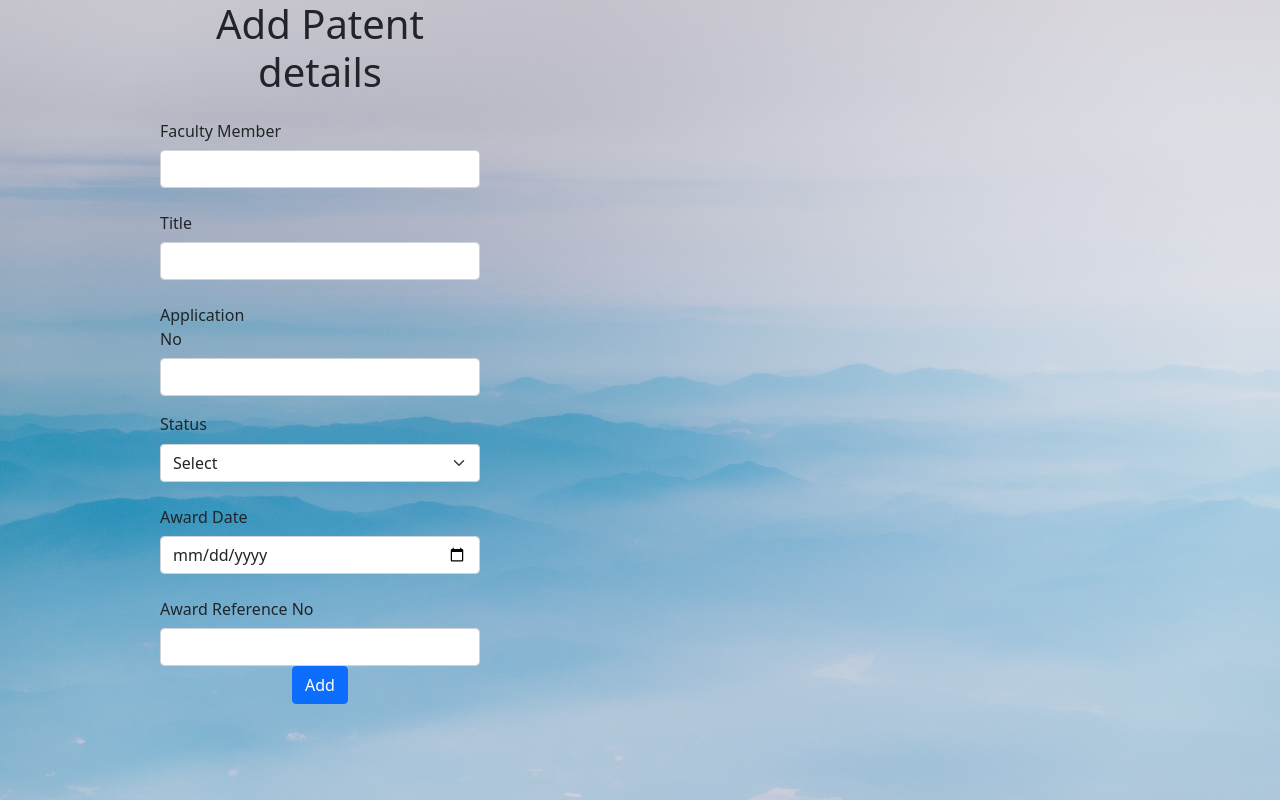
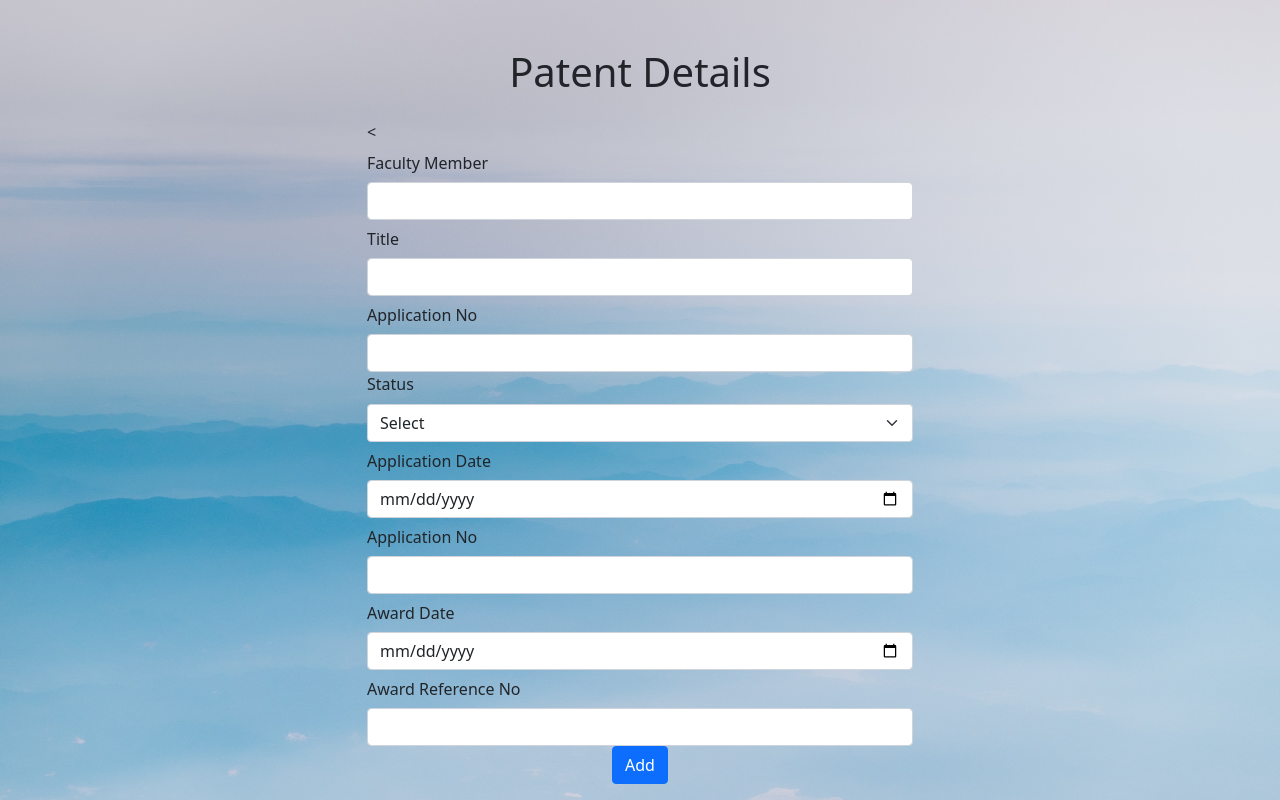
Before and after one commit to AshwiniTengale/MAJOR_PROJECT, a PHP site: page /patent.php in a window 1280 px wide. Run offline with PHP 8.4, Linux system fonts and the light colour scheme.

Commit message:
adding field in patent details

```diff
--- a/Update_reserach_details.php
+++ b/Update_reserach_details.php
@@ -434,6 +434,10 @@ elseif($table=='Patent'){?>
               <input type="text" class="form-control" id="title" name="title" value="<?php echo $row["title"];?>">
 
             </div>
+            <div class="form-group">
+              <label for="application_date">Application_Date</label>
+              <input type="date" class="form-control" id="application_date" name="application_date" value="<?php echo $row["application_date"];?>">
+            </div>
 
             <div class="form-group">
               <label for="application_no">Application_No</label>
--- a/adddetails.php
+++ b/adddetails.php
@@ -115,6 +115,7 @@ elseif($submit==4)
   $fmember=$_POST['fmember'];
   $title=$_POST['title'];
   $application_no=$_POST['application_no'];
+  $application_date=$_POST['application_date'];
   $status=$_POST['status'];
   $dop=$_POST['dop'];
   $reference_no=$_POST['reference_no'];
@@ -122,7 +123,7 @@ elseif($submit==4)
   // echo $UID."<br>";
   // echo  $fmember."<br>",$title."<br>",$application_no."<br>",$status."<br>",$dop."<br>",$award_no."<br>";
 
-  $patent_sql="INSERT INTO Patent (`User_id`,`fmember`,`title`,`application_no`,`dop`,`reference_no`,`status`) VALUES ('$UID','$fmember','$title','$application_no','$dop','$reference_no','$status')";
+  $patent_sql="INSERT INTO Patent (`User_id`,`fmember`,`title`,`application_date`,`application_no`,`dop`,`reference_no`,`status`) VALUES ('$UID','$fmember','$title','$application_date','$application_no','$dop','$reference_no','$status')";
 
   if (mysqli_query($conn,$patent_sql))
    {
--- a/displaydetails.php
+++ b/displaydetails.php
@@ -901,7 +901,7 @@ $sl=1;
      <td><?php echo $sl++; ?></td>
      <td><?php echo $row["fmember"]; ?></td>
      <td><?php echo $row["title"];?></td>
-     <td><?php echo $row["application_no"];?></td>
+     <td><?php echo $row["application_no"]." & ".$row["application_date"];?></td>
      <td><?php echo $row["reference_no"]." & ".$row["dop"];?></td>
      <td><?php echo $row["status"];?></td>
 
@@ -1037,3 +1037,4 @@ $sql4="SELECT COUNT(webofscience)
 
 </div>
 </body>
+</html>
--- a/editdetails.php
+++ b/editdetails.php
@@ -308,7 +308,7 @@ $sl=1;
      <td><?php echo $sl++; ?></td>
      <td><?php echo $row["fmember"]; ?></td>
      <td><?php echo $row["title"];?></td>
-     <td><?php echo $row["application_no"];?></td>
+     <td><?php echo $row["application_no"]." & ".$row["application_date"];?></td>
      <td><?php echo $row["reference_no"]." & ".$row["dop"];?></td>
      <td><?php echo $row["status"];?></td>
 
--- a/patent.php
+++ b/patent.php
@@ -27,18 +27,18 @@
     </style>
   </head>
   <body>
-  <div class="containerbox">
+  <!-- <div class="containerbox">
 
-        <div class="col-md-6 offset-md-3 " >
+  <div class="col-md-6 offset-md-3 mt-5">
       <h1 class="mb-3">Add Patent details</h1>
       <form action="adddetails.php" method="post">
-        <div class="mb-3">
-            <label for="faculty member" class="col-sm-offset col-form-label">Faculty Member</label>
+      <div class="form-group">
+                    <label for="faculty member" class="col-sm-offset col-form-label">Faculty Member</label>
             <input type="text" class="form-control" id="fmember" name="fmember" placeholder="" required>
         </div>
 
-        <div class="mb-3">
-            <label for="title" class="col-sm-2 col-form-label">Title</label>
+        <div class="form-group">
+                      <label for="title" class="col-sm-2 col-form-label">Title</label>
             <input type="text" class="form-control" id="title"  name="title" placeholder="" required>
         </div>
 
@@ -76,6 +76,69 @@
       </form>
     </div>
 </div>
+</div> -->
+<div class="container">
+      <div class="row">
+        <div class="col-md-6 offset-md-3 mt-5">
+          <h1 class="text-center mb-4">Patent Details</h1>
+          <<form action="adddetails.php" method="post">
+          <div class="form-group">
+          <label for="faculty member" class="col-sm-offset col-form-label">Faculty Member</label>
+            <input type="text" class="form-control" id="fmember" name="fmember" placeholder="" required>
+        </div>
+            <div class="form-group">
+
+            <label for="title" class="col-sm-2 col-form-label">Title</label>
+            <input type="text" class="form-control" id="title"  name="title" placeholder="" required>
+
+            </div>
+
+
+            <div class="form-group">
+             <label for="input3" class="col-sm-4 col-form-label">Application No</label>
+            <input type="text" class="form-control" id="application_no"  name="application_no" placeholder="" required>
+            </div>
+
+            <div class="form-group">
+              <label for="Paper Published" class="form-label"> Status</label>
+            <select class="form-select" id="status" name="status" required >
+                <option value="">Select</option>
+                <option value="Applied">Applied</option>
+                <option value="Awarded">Awarded</option>
+                <option value="Published">Published</option>
+            </select>
+            </div>
+
+
+
+
+            <div class="form-group">
+            <label for="application_date" class="col-sm-offset col-form-label">Application Date</label>
+            <input type="date" class="form-control" id="application_date" name="application_date" required>
+</div>
+            <div class="form-group">
+             <label for="input3" class="col-sm-4 col-form-label">Application No</label>
+            <input type="text" class="form-control" id="application_no"  name="application_no" placeholder="" required>
+            </div>
+
+
+
+
+            <div class="form-group">
+            <label for="dop" class="col-sm-offset col-form-label">Award Date</label>
+            <input type="date" class="form-control" id="dop" name="dop" required>
+</div>
+            <div class="form-group">
+            <label for="input5" class="col-sm-offset col-form-label">Award Reference No</label>
+            <input type="text" class="form-control" id="reference_no" name="reference_no" placeholder="" required>
+</div>
+
+            <div class="text-center">
+        <button type="submit" class="btn btn-primary" value="4" name="submit">Add</button>
+        </div>
+          </form>
+        </div>
+</div>
 </div>
   </body>
 </html>
--- a/updatedetails.php
+++ b/updatedetails.php
@@ -38,6 +38,7 @@ $volumeno=$_POST['volumeno'];
 $fmember=$_POST['fmember'];
 $title=$_POST['title'];
 $application_no=$_POST['application_no'];
+$application_date=$_POST['application_date'];
 $reference_no=$_POST['reference_no'];
 $status=$_POST['status'];
 //  echo $fmember."<br>",$title."<br>",$application_no."<br>",$reference_no."<br>",$status."<br>",$dop;
@@ -165,7 +166,7 @@ location.href='editresearchdeatils.php';
 
 elseif($submit=='Patent')
 {
-  $update="UPDATE Patent SET fmember='$fmember',title='$title',application_no='$application_no',dop='$dop',reference_no='$reference_no',status='$status' WHERE Id='$RID' AND User_id='$UID' ";
+  $update="UPDATE Patent SET fmember='$fmember',title='$title',application_date='$application_date',application_no='$application_no',dop='$dop',reference_no='$reference_no',status='$status' WHERE Id='$RID' AND User_id='$UID' ";
   if(mysqli_query($conn,$update)){
 
     ?>
```
